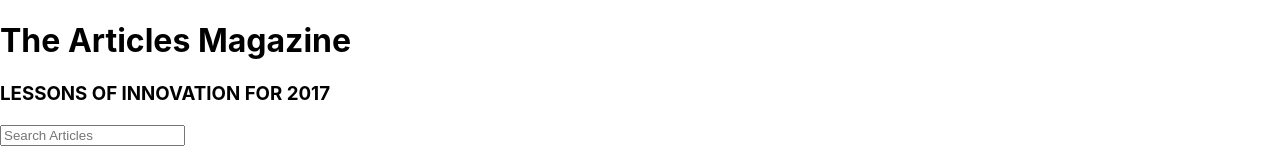
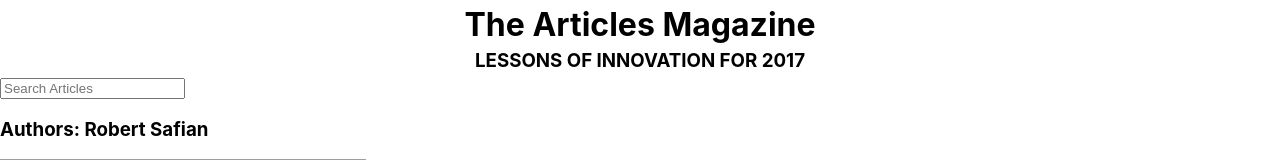
Before and after one commit to akarpas/article-app, a React app: page /article/0 in a window 1280 px wide. Shown: the top 160 px of the page. Built offline with nearby package versions, Linux system fonts and the light colour scheme; grey boxes are pictures that could not be loaded.

Commit message:
fix: h1 and h3 margins on header

```diff
--- a/src/components/Header.scss
+++ b/src/components/Header.scss
@@ -10,3 +10,9 @@
     color: white;
     height: 17.5vh;
 }
+
+header > h1,
+header > h3 {
+    margin: 5px;
+    text-align: center;
+}
```
